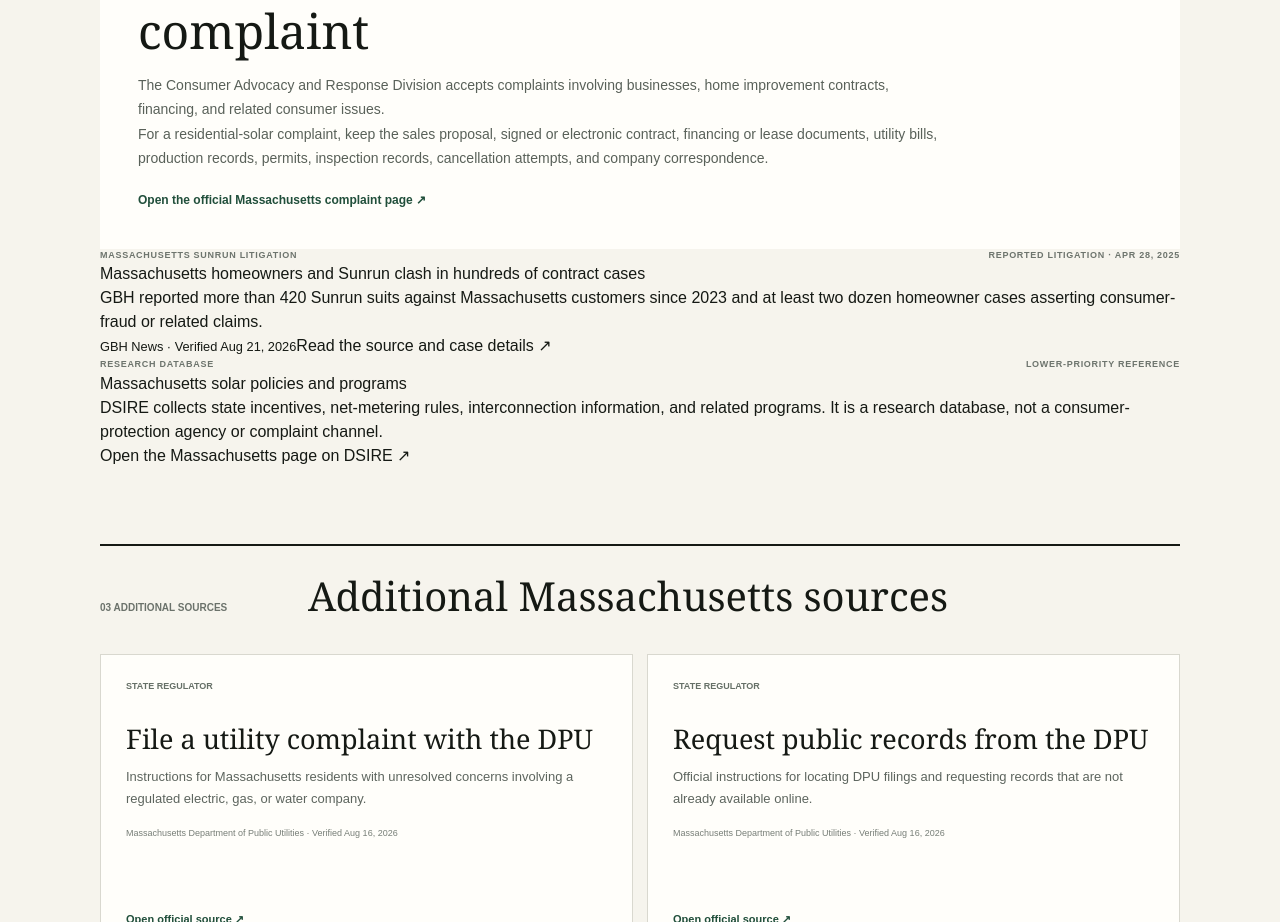
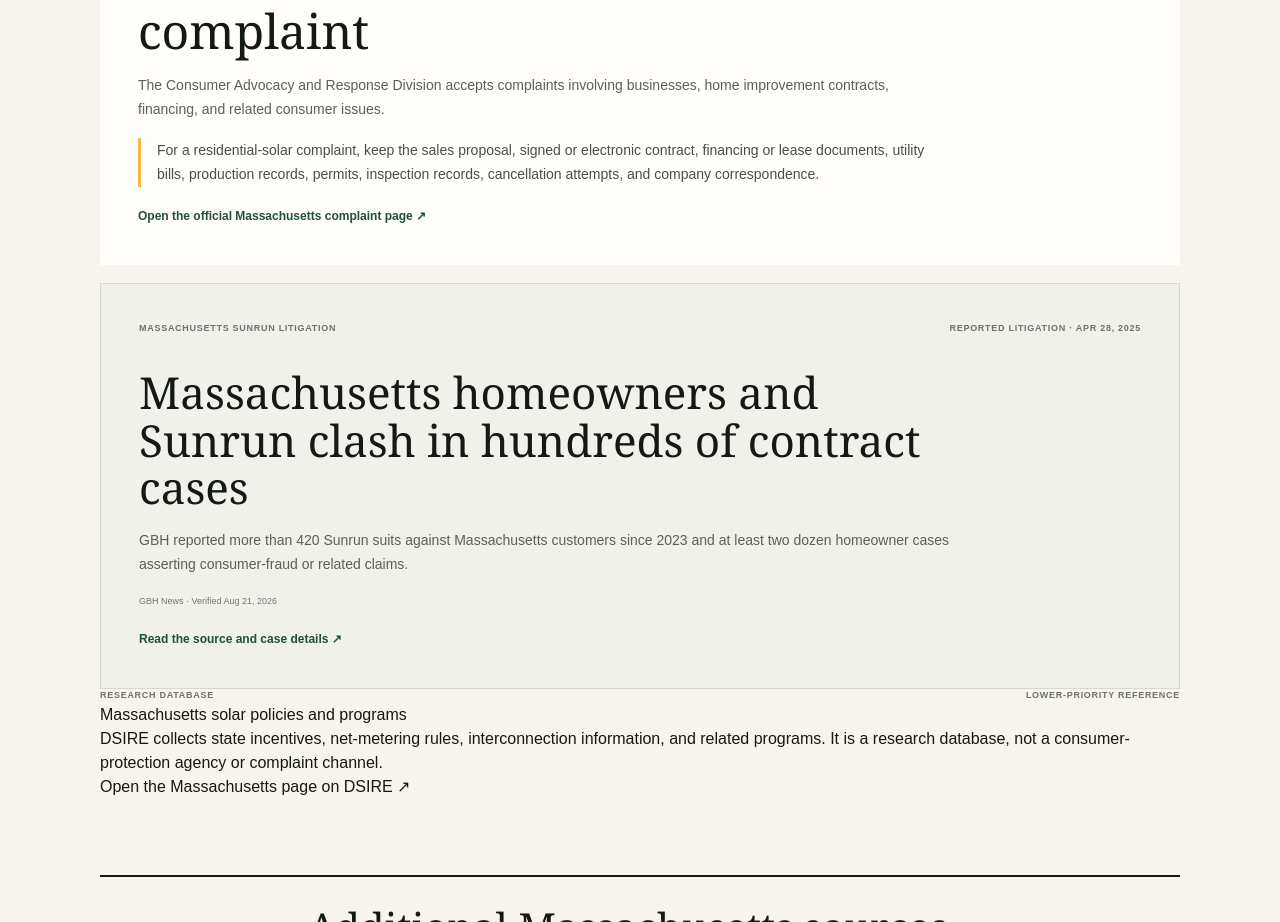
Before and after one commit to Decentralized-Rob/solar-consumer-research, a Next.js app: page /states/massachusetts in a window 1280 px wide. Shown: the part 921-1843 px from the top of the page. Built offline with nearby package versions, Linux system fonts and the light colour scheme.

Commit message:
Remove DSIRE and correct state resource directory (app/globals.css)

```diff
--- a/app/globals.css
+++ b/app/globals.css
@@ -1097,7 +1097,13 @@ button, select { font: inherit; }
 .state-source-meta { display: flex; justify-content: space-between; gap: 20px; color: #6d746d; font-size: 9px; font-weight: 900; letter-spacing: .08em; text-transform: uppercase; }
 .state-source-lead h2 { max-width: 800px; margin: 34px 0 16px; font-family: Georgia, serif; font-size: clamp(32px, 4vw, 48px); font-weight: 500; line-height: 1.08; }
 .state-source-lead p { max-width: 800px; color: #596159; font-size: 14px; line-height: 1.75; }
+.state-source-lead .state-source-note { margin-top: 16px; padding-left: 16px; border-left: 3px solid var(--sun); color: #465047; }
 .state-source-lead > a { display: inline-block; margin-top: 20px; color: var(--green); font-size: 12px; font-weight: 900; }
+.state-case-feature { margin-top: 18px; padding: 38px; border: 1px solid var(--line); background: #f0f1eb; }
+.state-case-feature h2 { max-width: 820px; margin: 34px 0 16px; font-family: Georgia, serif; font-size: clamp(30px, 3.6vw, 44px); font-weight: 500; line-height: 1.08; }
+.state-case-feature p { max-width: 820px; color: #596159; font-size: 14px; line-height: 1.75; }
+.state-case-feature small { display: block; margin-top: 18px; color: #727872; font-size: 9px; }
+.state-case-feature > a { display: inline-block; margin-top: 22px; color: var(--green); font-size: 12px; font-weight: 900; }
 .state-source-section { margin-top: 76px; }
 .state-source-section-heading { display: grid; grid-template-columns: 180px 1fr; gap: 28px; align-items: baseline; padding-top: 20px; border-top: 2px solid var(--ink); }
 .state-source-section-heading > span { color: #6b726b; font-size: 10px; font-weight: 900; text-transform: uppercase; }
@@ -1304,6 +1310,7 @@ button, select { font: inherit; }
   .state-index-grid { grid-template-columns: 1fr; }
   .state-index-grid > a:nth-child(even) { border-left: 0; }
   .state-source-lead { padding: 24px; }
+  .state-case-feature { padding: 24px; }
   .state-source-grid { grid-template-columns: 1fr; }
   .state-source-section-heading { grid-template-columns: 1fr; gap: 8px; }
 }
```
